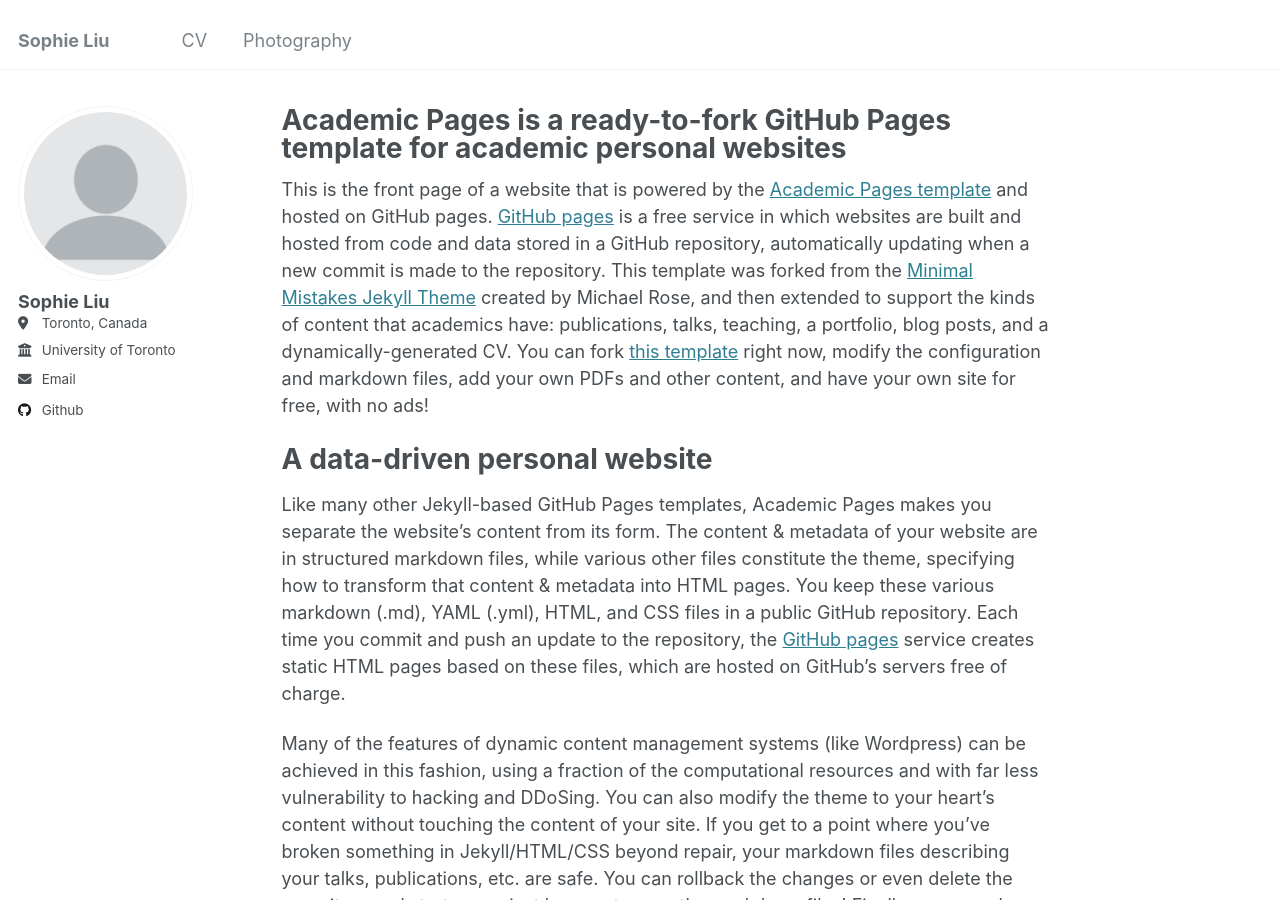
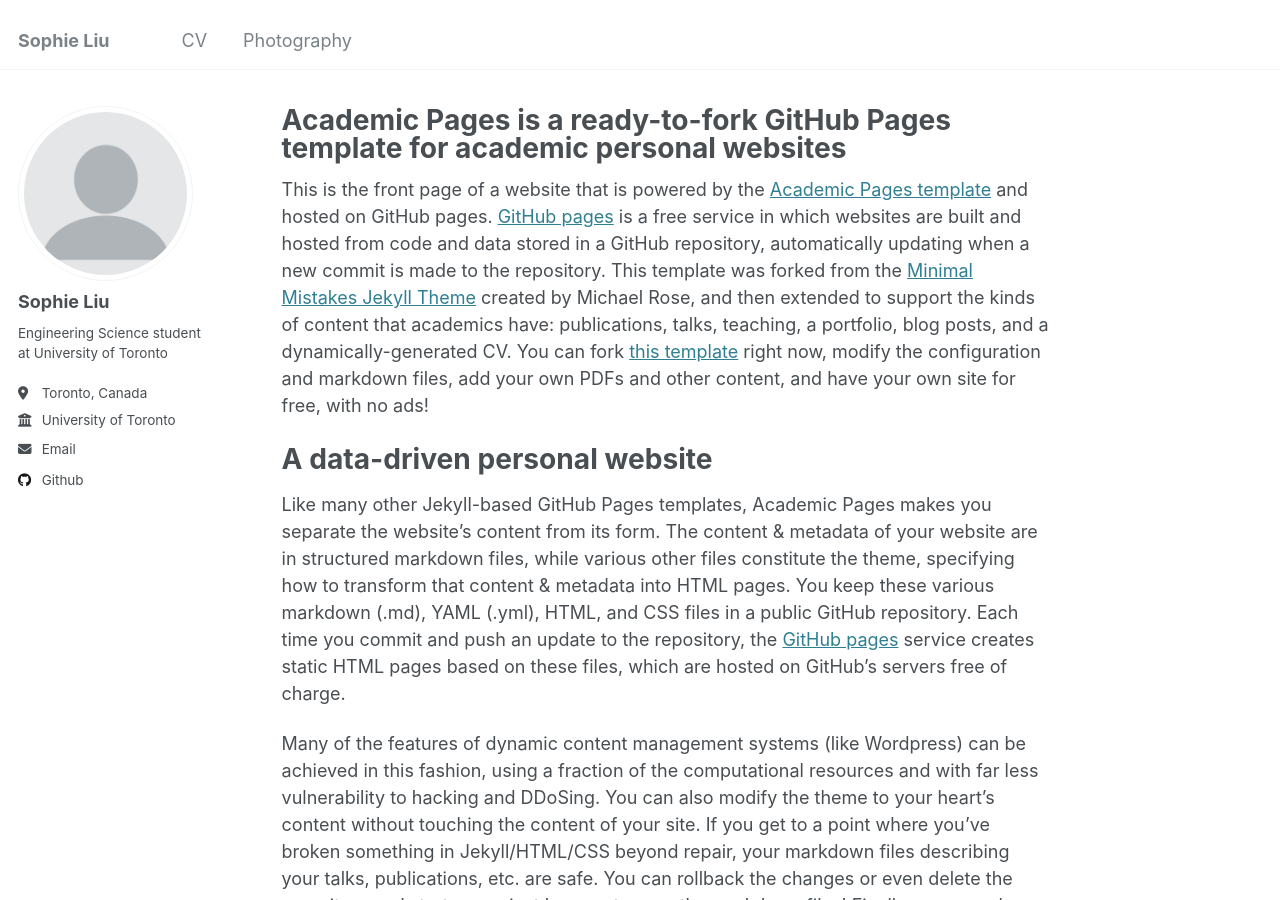
Before and after one commit to sophlzy3/sophieliu.github.io, a Jekyll site: the page built from _pages/about.md, in a window 1280 px wide and 900 px high. Built offline with Jekyll 4.4.1, drawn with Linux system fonts in a browser that asks for light colours.

```diff
--- a/_config.yml
+++ b/_config.yml
@@ -12,7 +12,7 @@ title                    : "Sophie Liu"
 title_separator          : "-"
 name                     : &name "Sophie Liu"
 description              : &description "personal description"
-url                      : https://academicpages.github.io # the base hostname & protocol for your site e.g. "https://[your GitHub username].github.io"
+url                      : https://sophlzy3.github.io/sophieliu.github.io/ # the base hostname & protocol for your site e.g. "https://[your GitHub username].github.io"
 baseurl                  : "" # the subpath of your site, e.g. "/blog"
 repository               : "academicpages/academicpages.github.io"
 
@@ -24,7 +24,7 @@ author:
   avatar           : "profile.png"
   name             : "Sophie Liu"
   pronouns         : # example: "she/her"
-  bio              : # "Short biography for the left-hand sidebar"
+  bio              : "Engineering Science student at University of Toronto"
   location         : "Toronto, Canada"
   employer         : "University of Toronto"
   uri              : # URL
--- a/_pages/publications.html
+++ b/_pages/publications.html
@@ -2,7 +2,7 @@
 layout: archive
 title: "Publications"
 permalink: /publications/
-author_profile: true
+author_profile: false
 ---
 
 {% if site.author.googlescholar %}
--- a/_pages/talks.html
+++ b/_pages/talks.html
@@ -2,7 +2,7 @@
 layout: archive
 title: "Talks and presentations"
 permalink: /talks/
-author_profile: true
+author_profile: false
 ---
 
 {% if site.talkmap_link == true %}
```
